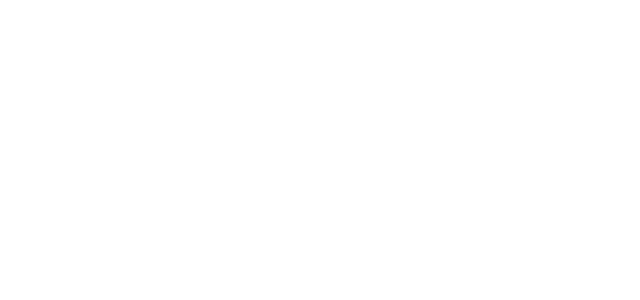
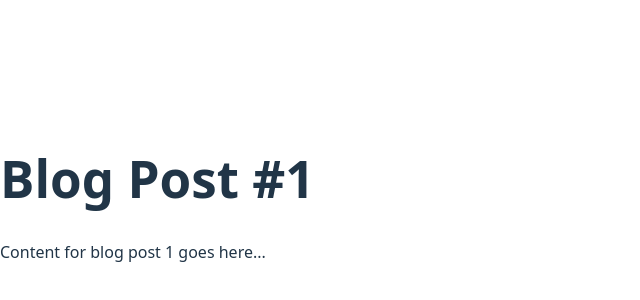
Before and after one commit to yasmintitaoui/alx-fe-reactjs, a React (Vite) app in the folder react-router-advanced/: page /blog/1 in a window 1280 px wide. Before the commit this address had no page. Shown: the part 202-502 px from the top of the page, without its empty margins (0-640 px from the left). Built offline with nearby package versions, Linux system fonts and the light colour scheme.

Commit message:
Task: Advanced routing setup with Profile, nested routes, and ProfileDetails/ProfileSettings

```diff
--- a/react-router-advanced/src/App.jsx
+++ b/react-router-advanced/src/App.jsx
@@ -1,9 +1,10 @@
 import { BrowserRouter as Router, Routes, Route } from "react-router-dom";
+import Home from "./components/Home";
 import Profile from "./components/Profile";
 import ProfileDetails from "./components/ProfileDetails";
 import ProfileSettings from "./components/ProfileSettings";
+import BlogPost from "./components/BlogPost";
 import ProtectedRoute from "./components/ProtectedRoute";
-import Home from "./components/Home"; // example public route
 
 function App() {
   return (
@@ -24,6 +25,9 @@ function App() {
           <Route path="details" element={<ProfileDetails />} />
           <Route path="settings" element={<ProfileSettings />} />
         </Route>
+
+        {/* Dynamic route for blog posts */}
+        <Route path="/blog/:id" element={<BlogPost />} />
       </Routes>
     </Router>
   );
--- a/react-router-advanced/src/components/BlogPost.jsx
+++ b/react-router-advanced/src/components/BlogPost.jsx
@@ -1,6 +1,12 @@
 import { useParams } from "react-router-dom";
 
-export default function UserPost() {
-  const { postId } = useParams(); // Dynamic route param
-  return <p>Viewing post ID: {postId}</p>;
+export default function BlogPost() {
+  const { id } = useParams();
+
+  return (
+    <div className="p-4">
+      <h1 className="text-2xl font-bold">Blog Post #{id}</h1>
+      <p>Content for blog post {id} goes here...</p>
+    </div>
+  );
 }
--- a/react-router-advanced/src/hooks/useAuth.js
+++ b/react-router-advanced/src/hooks/useAuth.js
@@ -1,7 +1,7 @@
 import { useState } from "react";
 
+
 export default function useAuth() {
-
-  const [user, setUser] = useState({ loggedIn: true });
-  return user;
+  const [isAuthenticated] = useState(true); // change to false to simulate unauthenticated
+  return { isAuthenticated };
 }
```
